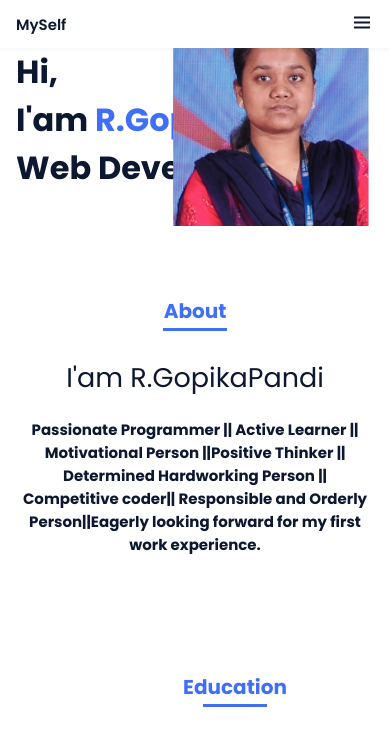
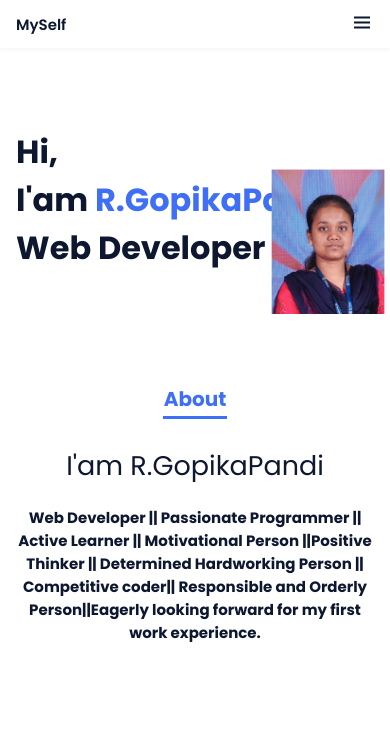
Before and after one commit to GOPIKAPANDI/PORTFOLIO, a plain HTML site: page index.html in a window 390 px wide. Shown: the top 731 px of the page. Drawn offline with nearby package versions, Linux system fonts and the light colour scheme.

Commit message:
Final commit

```diff
--- a/index.css
+++ b/index.css
@@ -458,12 +458,18 @@ img {
 }
 
 /* ===== MEDIA QUERIES=====*/
-@media screen and (max-width: 320px) {
+@media screen and (max-width: 500px) {
   .home {
     row-gap: 2rem;
+    padding: 5rem 0 0.5rem;
+    display: flex;
+    flex-direction: wrap;
   }
   .home__img {
-    width: 200px;
+    width: 150px;
+  }
+  .home__data{
+    size: 100px;
   }
 }
 
@@ -578,3 +584,30 @@ img {
     width: 450px;
   }
 }
+
+/* @media screen and (max-width: 660px) {
+    .bd-grid {
+      margin-left: auto;
+      margin-right: auto;
+    }
+    .home {
+      padding: 5rem 0 0.5rem;
+      display: flex;
+        flex-direction: row;
+    }
+    .home__img { */
+        /* display: flex;
+        flex-direction: row; */
+      /* width: 100px;
+    } */
+    /* .home__data {
+        align-self: center;
+        font-size: small;
+      }
+    .home__title{
+        font-size: small;
+    } */
+    /* #hometitle{
+        display: none;
+    }
+  } */
--- a/index.html
+++ b/index.html
@@ -39,8 +39,8 @@
 
         <main class="l-main">
             <!--===== HOME =====-->
-            <section class="home bd-grid" id="home">
-                <div class="home__data">
+            <div class="home bd-grid" id="home">
+                <div class="home__data" id="hometitle">
                     <h1 class="home__title">Hi,<br>I'am <span class="home__title-color">R.GopikaPandi</span><br> Web Developer</h1>
 
                 </div>
@@ -49,7 +49,7 @@
                         <image class="home__blob-img" x="50" y="5" href="./prize photo 2 .jpg"/>
                     </svg>
                 </div>
-            </section>
+            </div>
 
             <!--===== ABOUT =====-->
             <section class="about section " id="about">
@@ -63,7 +63,7 @@
                     <div>
                         <h1><strong class="about__subtitle">I'am R.GopikaPandi</strong></h1>
                         <h4 class="about__text">
-                            Passionate Programmer || Active Learner || Motivational Person ||Positive Thinker || Determined Hardworking Person || Competitive coder|| Responsible and  Orderly
+                            Web Developer || Passionate Programmer || Active Learner || Motivational Person ||Positive Thinker || Determined Hardworking Person || Competitive coder|| Responsible and  Orderly
                             Person||Eagerly looking forward for my first work experience.</h4>
                     </div>
                 </div>
```
